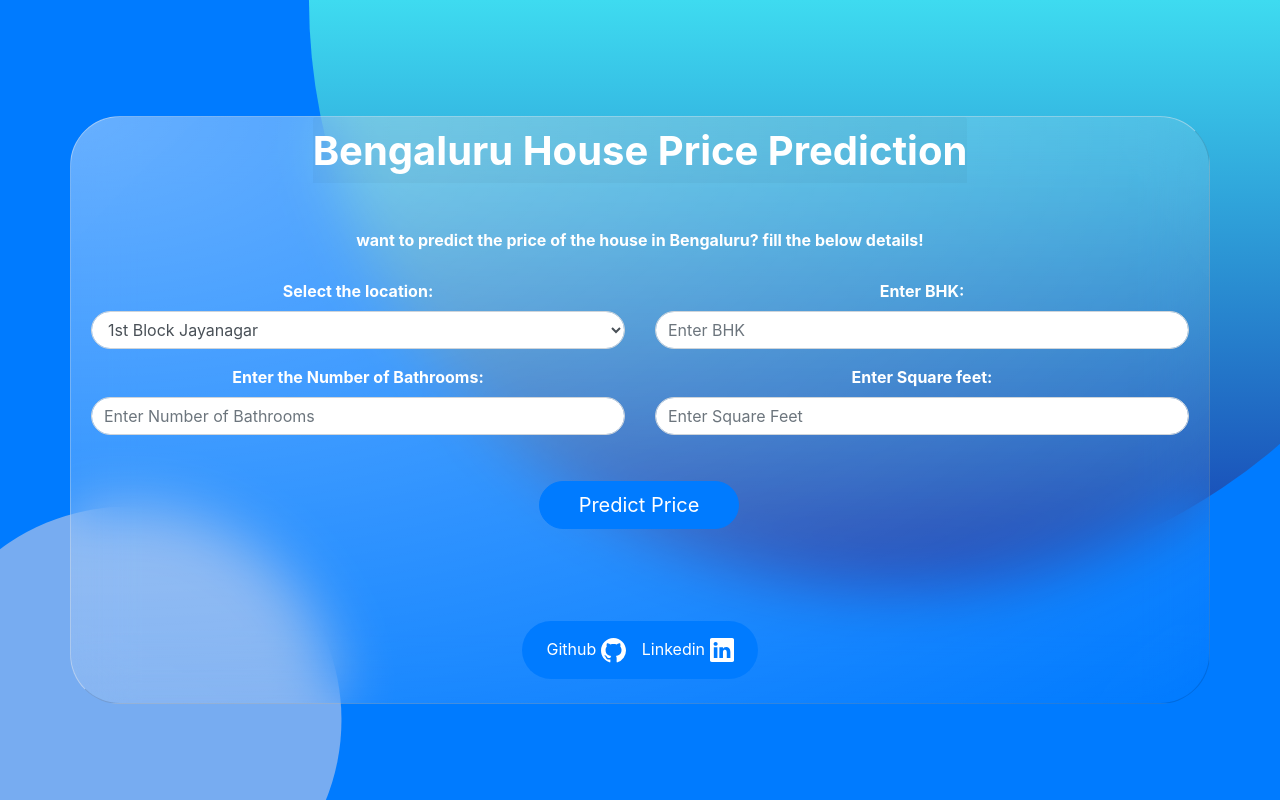
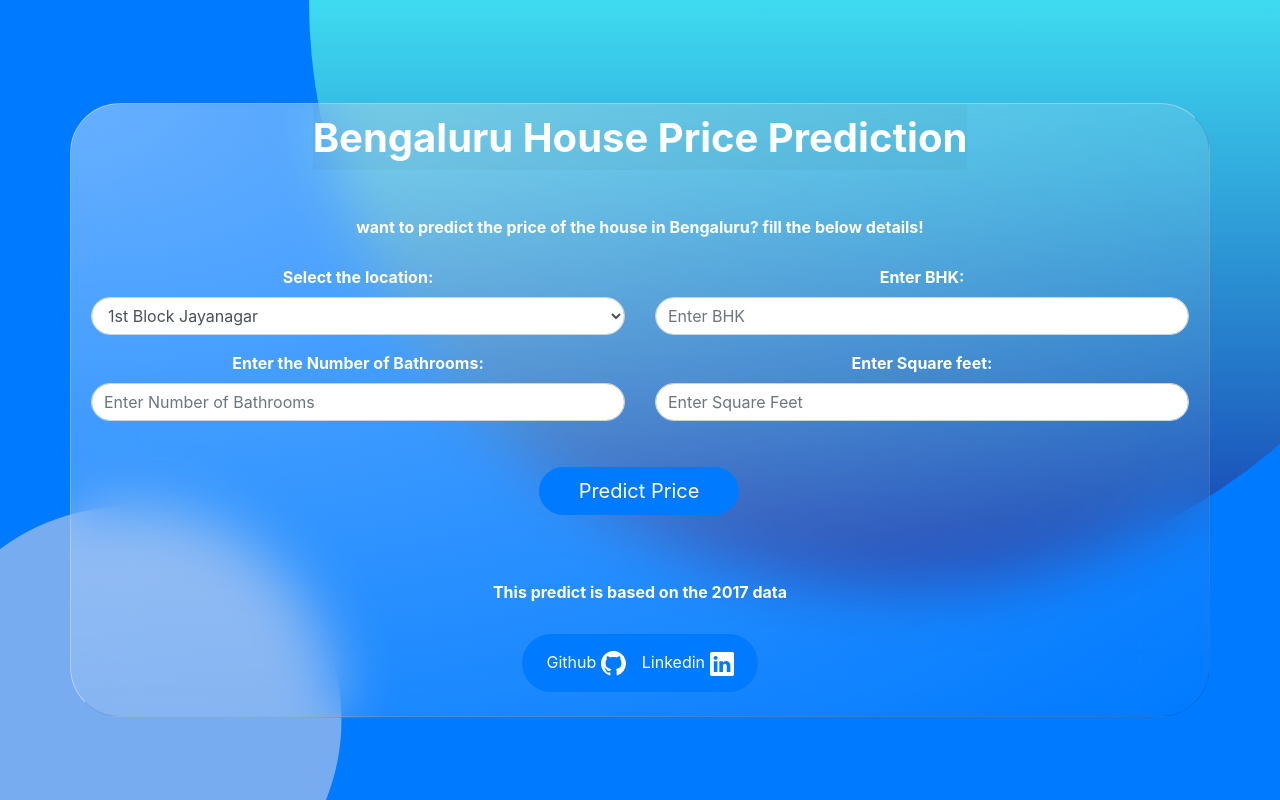
Before and after one commit to Sahil9822/Bangalore-House-Price-Prediction-Model, a Flask app: page / in a window 1280 px wide. Run offline with Flask 3, Linux system fonts and the light colour scheme; parts of the project's set-up code (start-up, migrations or seed data) failed here and were passed over; some libraries are stand-ins or nearby versions.

Commit message:
Update index.html

```diff
--- a/templates/index.html
+++ b/templates/index.html
@@ -152,6 +152,7 @@
 
 
               </div>
+              <h6><b style="color:white;">This predict is based on the 2017 data</b></h6>
 
             <br>
 
```
